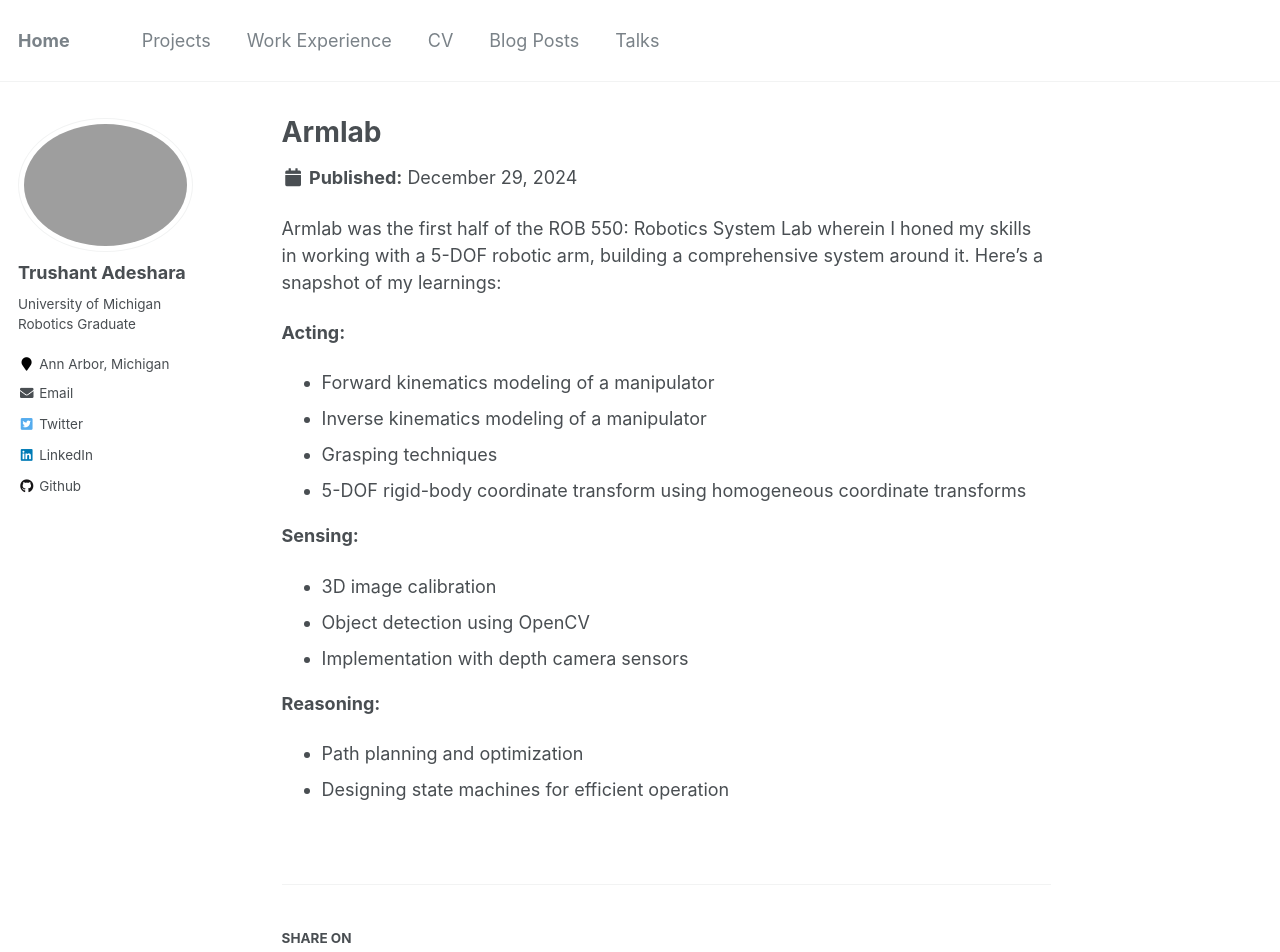
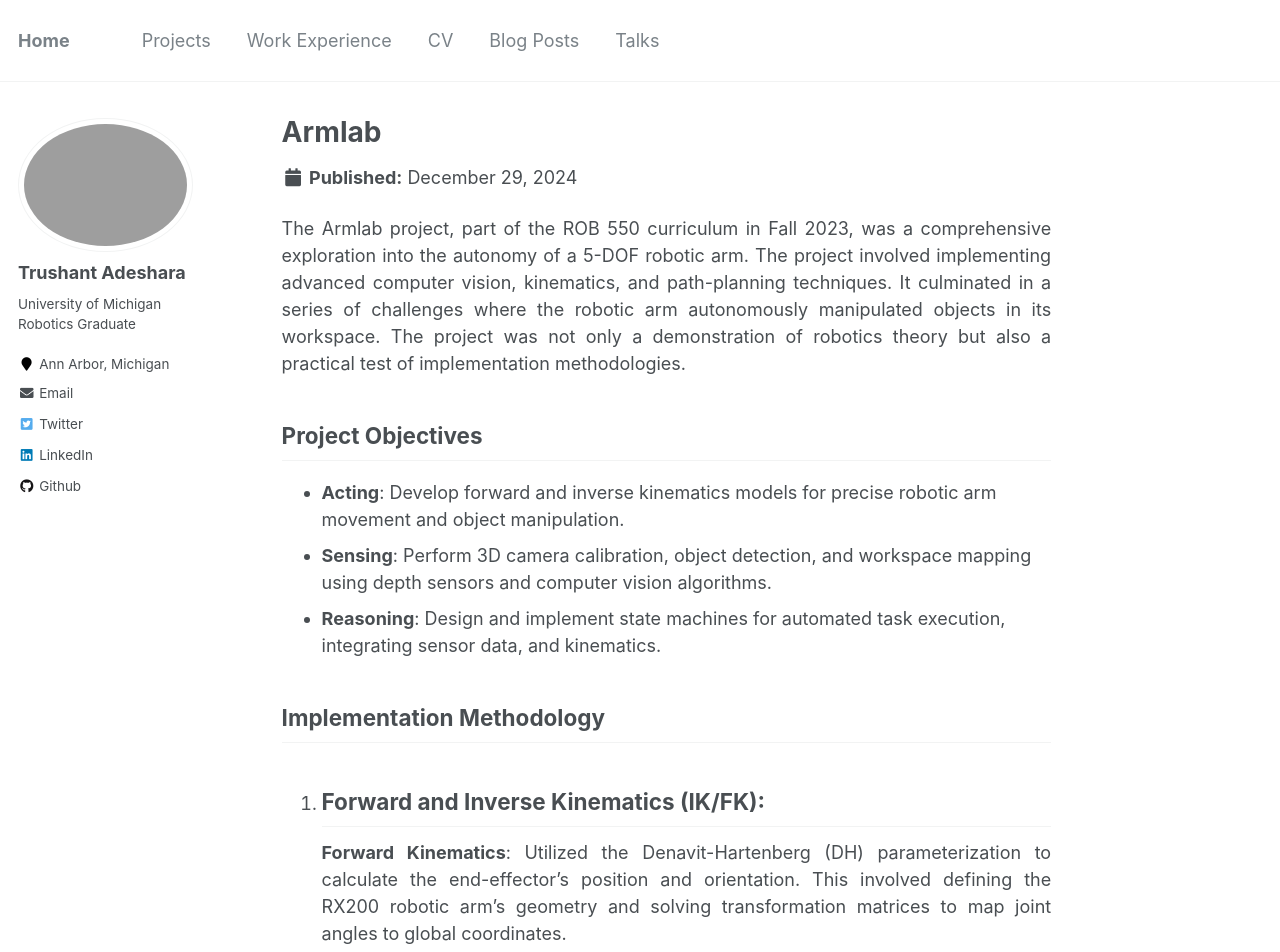
Before and after one commit to trushant05/trushant05.github.io, a Jekyll site: the page built from _projects/project-4.md, in a window 1280 px wide and 1400 px high. Shown: the top 952 px of the window. Built offline with Jekyll 4.4.1, drawn with Linux system fonts in a browser that asks for light colours; some of the changed text lies outside the part shown.

Commit message:
update Jetson Mate Cluster Project and ArmLab implementation

```diff
--- a/_projects/project-4.md
+++ b/_projects/project-4.md
@@ -3,19 +3,71 @@ title: "Armlab"
 collection: research
 ---
 
-Armlab was the first half of the ROB 550: Robotics System Lab wherein I honed my skills in working with a 5-DOF robotic arm, building a comprehensive system around it. Here's a snapshot of my learnings:
+<p style="text-align: justify">
+The Armlab project, part of the ROB 550 curriculum in Fall 2023, was a comprehensive exploration into the autonomy of a 5-DOF robotic arm. The project involved implementing advanced computer vision, kinematics, and path-planning techniques. It culminated in a series of challenges where the robotic arm autonomously manipulated objects in its workspace. The project was not only a demonstration of robotics theory but also a practical test of implementation methodologies.</p>
 
-**Acting:**
-- Forward kinematics modeling of a manipulator
-- Inverse kinematics modeling of a manipulator
-- Grasping techniques
-- 5-DOF rigid-body coordinate transform using homogeneous coordinate transforms
+<h2>Project Objectives</h2>
+* <b>Acting</b>: Develop forward and inverse kinematics models for precise robotic arm movement and object manipulation.
+* <b>Sensing</b>: Perform 3D camera calibration, object detection, and workspace mapping using depth sensors and computer vision algorithms.
+* <b>Reasoning</b>: Design and implement state machines for automated task execution, integrating sensor data, and kinematics.
 
-**Sensing:**
-- 3D image calibration
-- Object detection using OpenCV
-- Implementation with depth camera sensors
+<h2>Implementation Methodology</h2>
+<ol>
+<li><h2>Forward and Inverse Kinematics (IK/FK): </h2></li>
 
-**Reasoning:**
-- Path planning and optimization
-- Designing state machines for efficient operation
+<p style="text-align: justify">
+<b>Forward Kinematics</b>:  Utilized the Denavit-Hartenberg (DH) parameterization to calculate the end-effector’s position and orientation. This involved defining the RX200 robotic arm’s geometry and solving transformation matrices to map joint angles to global coordinates.</p>
+
+<p style="text-align: justify">
+<iframe width="560" height="315" src="https://www.youtube.com/embed/hAnHlFvRkM4?si=iIb7y0iOv3Wy8oos" title="YouTube video player" frameborder="0" allow="accelerometer; autoplay; clipboard-write; encrypted-media; gyroscope; picture-in-picture; web-share" referrerpolicy="strict-origin-when-cross-origin" allowfullscreen></iframe></p>
+
+<p style="text-align: justify">
+<b>Inverse Kinematics</b>: Developed algorithms to compute joint angles from a desired end-effector position and orientation. The implementation included error handling for unreachable configurations and degenerate poses. </p>
+
+<p style="text-align: justify">
+<iframe width="560" height="315" src="https://www.youtube.com/embed/ideIQyKmkjk?si=31MZQyy3GmKgdrmy" title="YouTube video player" frameborder="0" allow="accelerometer; autoplay; clipboard-write; encrypted-media; gyroscope; picture-in-picture; web-share" referrerpolicy="strict-origin-when-cross-origin" allowfullscreen></iframe></p>
+
+<li><h2>Automatic Camera Calibration with AprilTags</h2></li>
+
+    <ul>
+    <li>Leveraged AprilTags for camera extrinsic calibration. By detecting known AprilTag positions in the workspace, the system calculated the transformation matrix between the camera and the robot’s base frame.</li>
+
+    <li>Applied projective transformations to rectify the workspace view, ensuring accurate mapping between image and world coordinates.</li>
+    </ul>
+
+<p style="text-align: justify">
+<iframe width="560" height="315" src="https://www.youtube.com/embed/V8SBXsi8USc?si=8zo1kFTeT1C0KX1u" title="YouTube video player" frameborder="0" allow="accelerometer; autoplay; clipboard-write; encrypted-media; gyroscope; picture-in-picture; web-share" referrerpolicy="strict-origin-when-cross-origin" allowfullscreen></iframe></p>
+
+<li><h2>Object Detection</h2></li>
+
+    <ul>
+    <li>Implemented a block detection algorithm using OpenCV. The algorithm identified block positions, shapes, and colors (red, green, blue, and more) using a combination of depth imaging and RGB image analysis.</li>
+
+    <li>Enhanced robustness by filtering false positives and calibrating thresholds for color and depth consistency.</li>
+    </ul>
+
+<p style="text-align: justify">
+<iframe width="560" height="315" src="https://www.youtube.com/embed/3wkHn5D2LIs?si=l2AEPqZb5J3BsQ9-" title="YouTube video player" frameborder="0" allow="accelerometer; autoplay; clipboard-write; encrypted-media; gyroscope; picture-in-picture; web-share" referrerpolicy="strict-origin-when-cross-origin" allowfullscreen></iframe></p>
+
+<li><h2>Pick-and-Place Task</h2></li>
+
+    <ul>
+    <li>Designed a state machine to automate the pick-and-place process. The system integrated IK, FK, and camera data to:</li>
+        <ul>
+        <li>Detect blocks in the workspace.</li>
+        <li>Plan and execute an approach trajectory.</li>
+        <li>Grasp blocks using the gripper and move them to specified locations.</li>
+        </ul>
+
+    <li>Added functionality for "click-to-grab" and "click-to-drop," allowing users to interact with the system via GUI.</li>
+    </ul>
+
+<p style="text-align: justify">
+<iframe width="560" height="315" src="https://www.youtube.com/embed/zv9TkZM83cg?si=n53WkRFMRgThxpqW" title="YouTube video player" frameborder="0" allow="accelerometer; autoplay; clipboard-write; encrypted-media; gyroscope; picture-in-picture; web-share" referrerpolicy="strict-origin-when-cross-origin" allowfullscreen></iframe></p>
+
+</ol>
+
+<h2>Results and Challenges</h2>
+* <b> Competitions </b>: Successfully participated in challenges such as sorting, stacking, and arranging blocks, achieving high accuracy and efficiency under time constraints.
+* <b> Accuracy </b>: Verified FK/IK outputs using controlled test cases and calibrated camera data. Errors were minimized through iterative adjustments and robust algorithm design.
+* <b> Future Improvements </b>: While the implementation was successful, enhancements in gripper design and motion smoothing could improve performance further.
```
Also changed, not shown: _pages/about.md (+1 -1 lines), _projects/project-3.md (+19 -17 lines), 6 other files.
